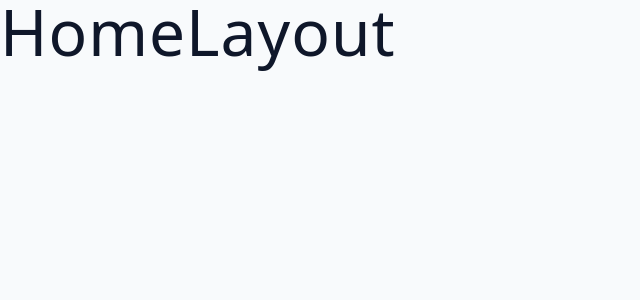
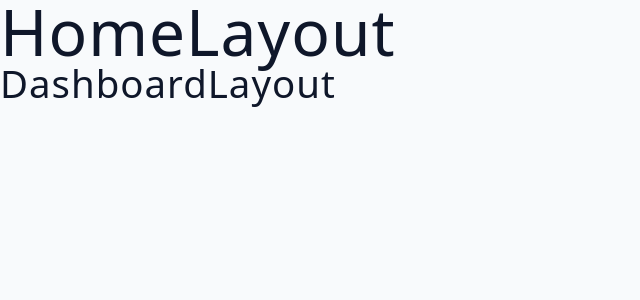
Before and after one commit to Ilesanmi-Erioluwa-Victor/jobify_full_stack, a React (Vite) app in the folder client/: page /dashboard in a window 1280 px wide. Shown: the top 300 px of the page, without its empty margins (0-640 px from the left). Built offline with nearby package versions, Linux system fonts and the light colour scheme.

Commit message:
Working on nested routing <childre>

```diff
--- a/client/src/pages/HomeLayout.jsx
+++ b/client/src/pages/HomeLayout.jsx
@@ -1,9 +1,13 @@
+import { Outlet } from 'react-router';
 const HomeLayout = () => {
   return (
-    <h1>
-      HomeLayout
-    </h1>
-  )
-}
+    <div>
+      <h1>HomeLayout</h1>
+      <h2>
+        <Outlet />
+      </h2>
+    </div>
+  );
+};
 
-export default HomeLayout
+export default HomeLayout;
```
